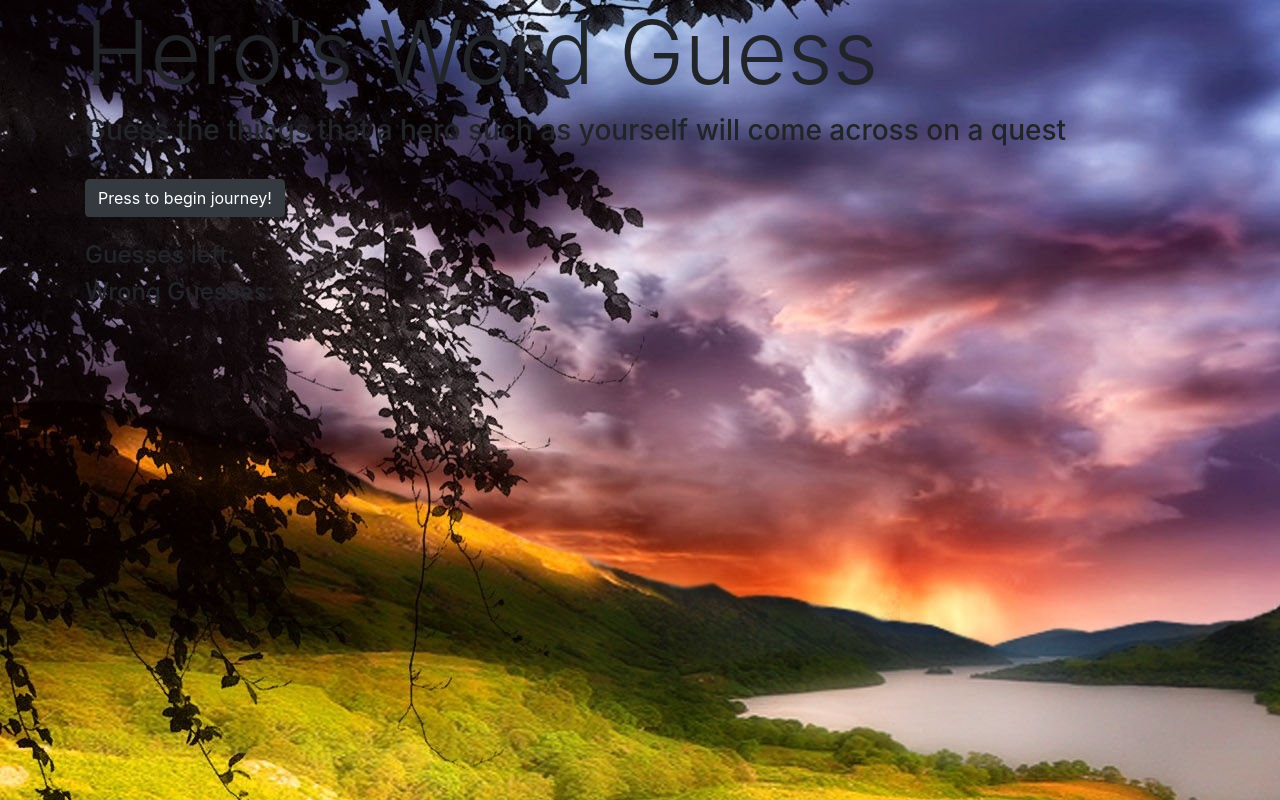
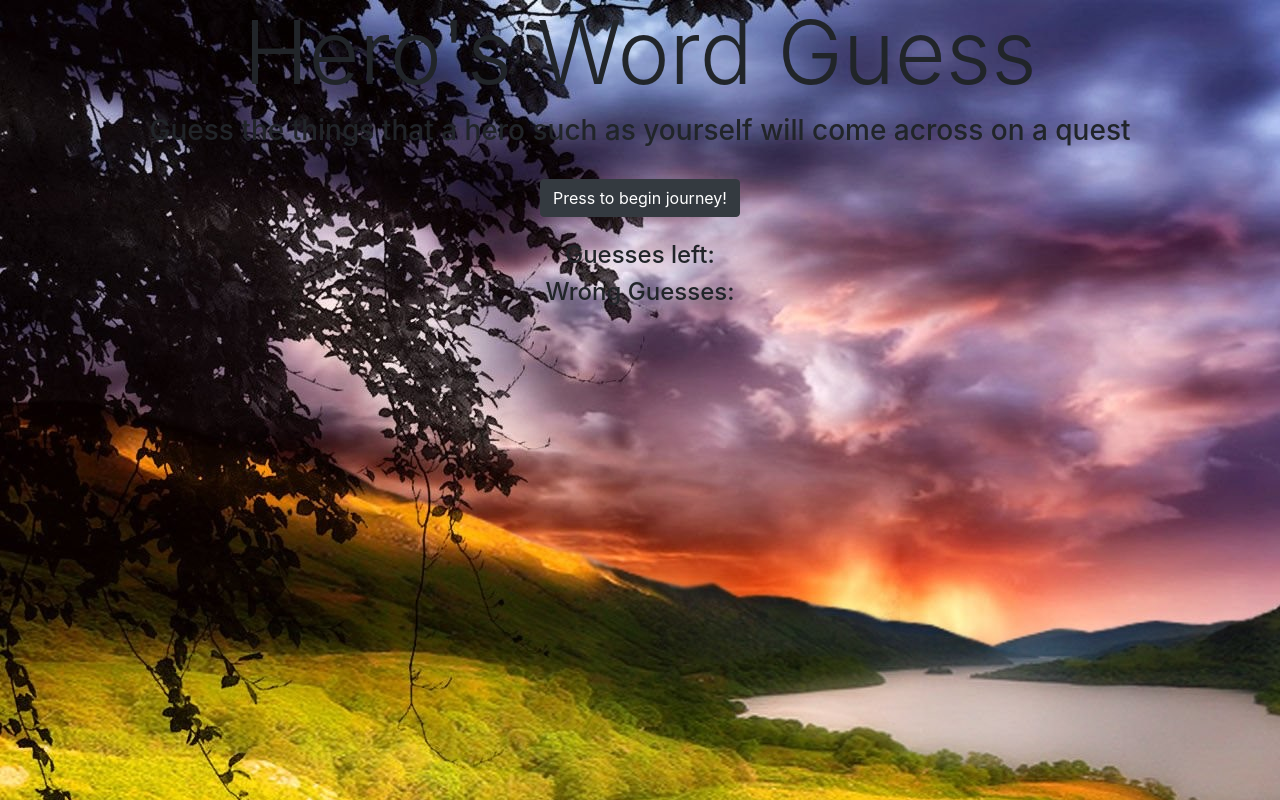
Before and after one commit to kylanchilders/word-guess-game, a plain HTML site: page index.html in a window 1280 px wide. Drawn offline with nearby package versions, Linux system fonts and the light colour scheme.

Commit message:
aligned html to center

```diff
--- a/index.html
+++ b/index.html
@@ -15,10 +15,10 @@
 
       <div class="container">
           <header>
-              <h1 class="display-2">Hero's Word Guess</h1>
-              <h3 id="sub_header">Guess the things that a hero such as yourself will come across on a quest</h3>
+              <h1 class="display-2" style="text-align:center">Hero's Word Guess</h1>
+              <h3 id="sub_header" style="text-align:center">Guess the things that a hero such as yourself will come across on a quest</h3>
               <br>
-              <p class="lead">
+              <p class="lead" style="text-align:center">
                   <a name="" id="start_button" class="btn btn-dark" href="#" role="button">Press to begin journey!</a>
               </p>
           </header>
@@ -27,20 +27,20 @@
           </div>
           <div class="row">
               <div class="col-md-12">
-                  <h2 id="right_guesses"></h2>
+                  <h2 id="right_guesses" style="text-align:center"></h2>
               </div>
           </div>
-          <div class="row shots">
-              <div class="col-md-6">
-                  <h4>Guesses left: <span id="remaining_guesses"></span></h4>
+          <div class="row">
+              <div class="col-md-12">
+                  <h4 style="text-align:center">Guesses left: <span id="remaining_guesses"></span></h4>
               </div>
           </div>
-          <div class="row misses">
+          <div class="row">
               <div class="col-md-12">
-                  <h4>Wrong Guesses: <span id="wrong_guesses"></span></h4>
+                  <h4 style="text-align:center">Wrong Guesses: <span id="wrong_guesses"></span></h4>
               </div>
           </div>
-          <div class="row alert">
+          <div class="row">
               <div class="col-md-12">
                   <h4 id="bad_guess"></h4>
               </div>
```
